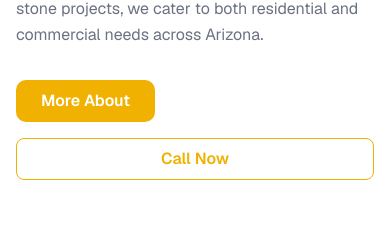
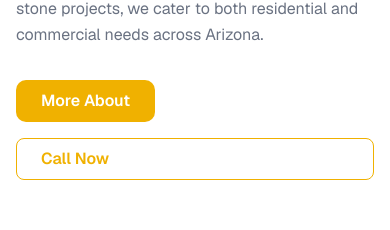
Before and after one commit to FSDTeam-SAA/mannyg784-website, a Next.js app: page / in a window 390 px wide. Shown: the part 2040-2270 px from the top of the page. Built offline with nearby package versions, Linux system fonts and the light colour scheme.

Commit message:
fix: button links

```diff
--- a/src/components/website/PageSections/HomePage/AboutEliteStone.tsx
+++ b/src/components/website/PageSections/HomePage/AboutEliteStone.tsx
@@ -152,9 +152,12 @@ export const AboutEliteStone = () => {
                   More About
                 </button>
               </Link>
-              <button className="border border-yellow-500 text-yellow-500 px-6 py-2 rounded-md font-semibold w-full sm:w-auto cursor-pointer transition-all duration-300 ease-in-out hover:bg-yellow-500 hover:text-white">
+              <a
+                href="tel:480-432-9579"
+                className="border border-yellow-500 text-yellow-500 px-6 py-2 rounded-md font-semibold w-full sm:w-auto cursor-pointer transition-all duration-300 ease-in-out hover:bg-yellow-500 hover:text-white"
+              >
                 Call Now
-              </button>
+              </a>
             </div>
           </div>
         </div>
--- a/src/components/website/PageSections/HomePage/Experience.tsx
+++ b/src/components/website/PageSections/HomePage/Experience.tsx
@@ -42,9 +42,12 @@ export default function Experience() {
             >
               Contact Us
             </button>
-            <button className=" border border-yellow-500 text-yellow-500 px-6 py-3 rounded-md font-semibold w-full sm:w-auto cursor-pointer transition-all duration-300 ease-in-out hover:bg-yellow-500 hover:text-white">
+            <a
+              href="tel:480-432-9579"
+              className=" border border-yellow-500 text-yellow-500 px-6 py-3 rounded-md font-semibold w-full sm:w-auto cursor-pointer transition-all duration-300 ease-in-out hover:bg-yellow-500 hover:text-white"
+            >
               Call Now
-            </button>
+            </a>
           </div>
         </div>
 
--- a/src/components/website/PageSections/Services/StoneWorks.tsx
+++ b/src/components/website/PageSections/Services/StoneWorks.tsx
@@ -77,9 +77,12 @@ export default function Section({
               {primaryButtonText}
             </button>
 
-            <button className="border border-gray-400 text-black px-6 py-3 rounded-md font-semibold transition-all w-full sm:w-auto">
+            <a
+              href="tel:480-432-9579"
+              className="border border-gray-400 text-black px-6 py-3 rounded-md font-semibold transition-all w-full sm:w-auto"
+            >
               {secondaryButtonText}
-            </button>
+            </a>
           </div>
         </div>
       </div>
--- a/src/components/website/ReusableSection/Section.tsx
+++ b/src/components/website/ReusableSection/Section.tsx
@@ -81,9 +81,12 @@ export default function Section({
                 {primaryButtonText}
               </button>
 
-              <button className="border border-yellow-500 text-yellow-500 px-6 py-3 rounded-md font-semibold w-full sm:w-auto cursor-pointer transition-all duration-300 ease-in-out hover:bg-yellow-500 hover:text-white">
+              <a
+                href="tel:480-432-9579"
+                className="border border-yellow-500 text-yellow-500 px-6 py-3 rounded-md font-semibold w-full sm:w-auto cursor-pointer transition-all duration-300 ease-in-out hover:bg-yellow-500 hover:text-white"
+              >
                 {secondaryButtonText}
-              </button>
+              </a>
             </div>
           )}
         </div>
```
Also changed, not shown: src/components/website/Common/Navbar.tsx (+0 -7 lines).
